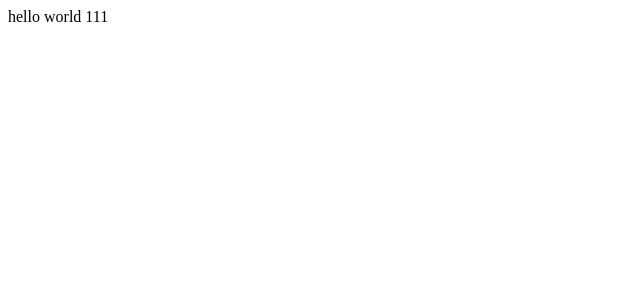
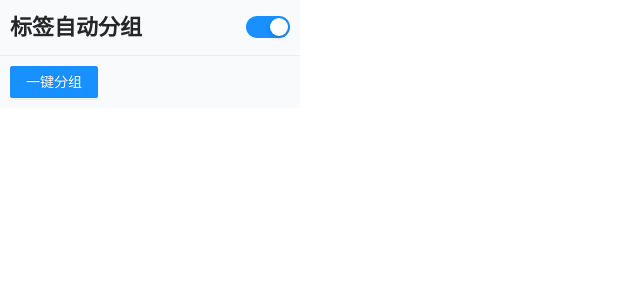
Before and after one commit to johnhom1024/vue-autogroup-tab-extension, a Vue app: page / in a window 1280 px wide. Shown: the top 300 px of the page, without its empty margins (0-640 px from the left). Built offline with nearby package versions, Linux system fonts and the light colour scheme.

Commit message:
feat: 引入antd-vue和tailwindcss

```diff
--- a/babel.config.js
+++ b/babel.config.js
@@ -1,5 +1,13 @@
 module.exports = {
-  presets: [
-    '@vue/cli-plugin-babel/preset'
-  ]
-}
+  presets: ['@vue/cli-plugin-babel/preset'],
+  plugins: [
+    [
+      'import',
+      {
+        libraryName: 'ant-design-vue',
+        libraryDirectory: 'es',
+        style: 'css',
+      },
+    ],
+  ],
+};
--- a/package.json
+++ b/package.json
@@ -9,7 +9,9 @@
     "lint": "vue-cli-service lint"
   },
   "dependencies": {
+    "ant-design-vue": "^3.2.12",
     "core-js": "^3.8.3",
+    "tailwindcss": "^3.1.8",
     "vue": "^3.2.13"
   },
   "devDependencies": {
@@ -21,6 +23,8 @@
     "@vue/cli-plugin-typescript": "~5.0.0",
     "@vue/cli-service": "~5.0.0",
     "@vue/eslint-config-typescript": "^9.1.0",
+    "autoprefixer": "^10.4.11",
+    "babel-plugin-import": "^1.13.5",
     "copy-webpack-plugin": "^11.0.0",
     "eslint": "^7.32.0",
     "eslint-plugin-vue": "^8.0.3",
--- /dev/null
+++ b/postcss.config.js
@@ -0,0 +1,6 @@
+module.exports = {
+  plugins: {
+    tailwindcss: {},
+    autoprefixer: {},
+  }
+}
--- a/src/popup/components/App.vue
+++ b/src/popup/components/App.vue
@@ -1,17 +1,34 @@
 <template>
-  <div class="popup-container">{{ text }}</div>
+  <div class="w-[300px] bg-[#f9fafb]">
+    <div class="p-[10px] flex items-center">
+      <div class="font-bold text-[22px]">标签自动分组</div>
+      <div class="flex-auto"></div>
+      <a-switch v-model:checked="autoGroupSwitch"></a-switch>
+    </div>
+    <a-divider style="margin: 0"></a-divider>
+    <div class="p-[10px]">
+      <!-- <a-form
+        layout="horizontal"
+        :labelCol="{ span: 4 }"
+        :wrapperCol="{ span: 14 }"
+      >
+        <a-form-item label="自动分组">
+        </a-form-item>
+      </a-form> -->
+      <a-button type="primary">一键分组</a-button>
+    </div>
+
+    <!-- <a-divider style="margin: 0"/> -->
+  </div>
 </template>
 
 <script setup lang="ts">
 import { ref } from 'vue';
 
-const text = ref('hello world 111')
+const autoGroupSwitch = ref(true);
 </script>
 
-
 <style lang="scss" scoped>
-.popup-container {
-  width: 500px;
-}
-
+@import 'tailwindcss/utilities';
+@import 'tailwindcss/components';
 </style>
--- /dev/null
+++ b/tailwind.config.js
@@ -0,0 +1,11 @@
+/** @type {import('tailwindcss').Config} */
+module.exports = {
+  content: [
+    "./index.html",
+    "./src/**/*.{vue,js,ts,jsx,tsx}",
+  ],
+  theme: {
+    extend: {},
+  },
+  plugins: [],
+}
```
Also changed, not shown: src/popup/main.ts (+9 -3 lines), src/plugins/antd-vue/index.js (added), 1 other file (tests, documents, lock files or other folders).
